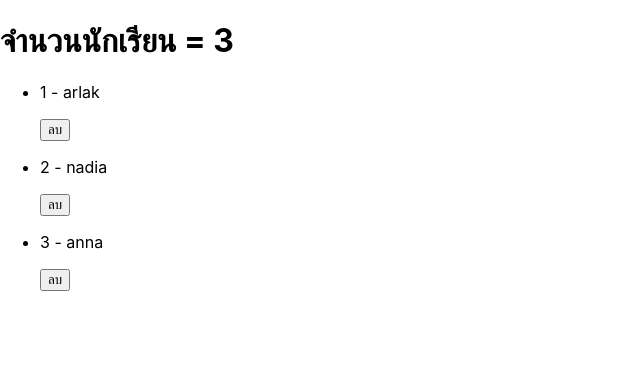
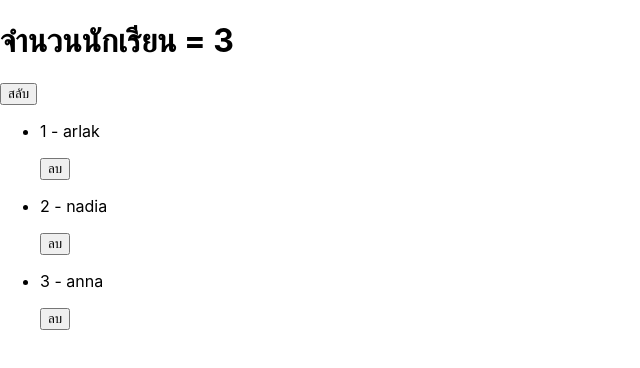
Before and after one commit to ARlak24sevEN/react-basic, a React (Create React App) app: page / in a window 1280 px wide. Shown: the top 368 px of the page, without its empty margins (0-640 px from the left). Built offline with nearby package versions, Linux system fonts and the light colour scheme.

Commit message:
boolean state

```diff
--- a/src/App.js
+++ b/src/App.js
@@ -6,14 +6,18 @@ function App() {
     { id: 3, name: "anna" },
   ]);
 
+  const [show,setShow] = useState(true)// true show , false no show
+
   function deleteStudent(id){
    setStudent(students.filter(item => item.id !== id ))
   }
   return (
     <>
       <h1> จำนวนนักเรียน = {students.length}</h1>
+
+      <button onClick={()=>setShow(!show)}> สลับ</button>
       <ul>
-        {students.map((item)=>(
+        {show && students.map((item)=>(
           <li key={item.id}>
             <p>{item.id} - {item.name}</p>
             <button onClick={()=>deleteStudent(item.id)}>ลบ</button>
```
